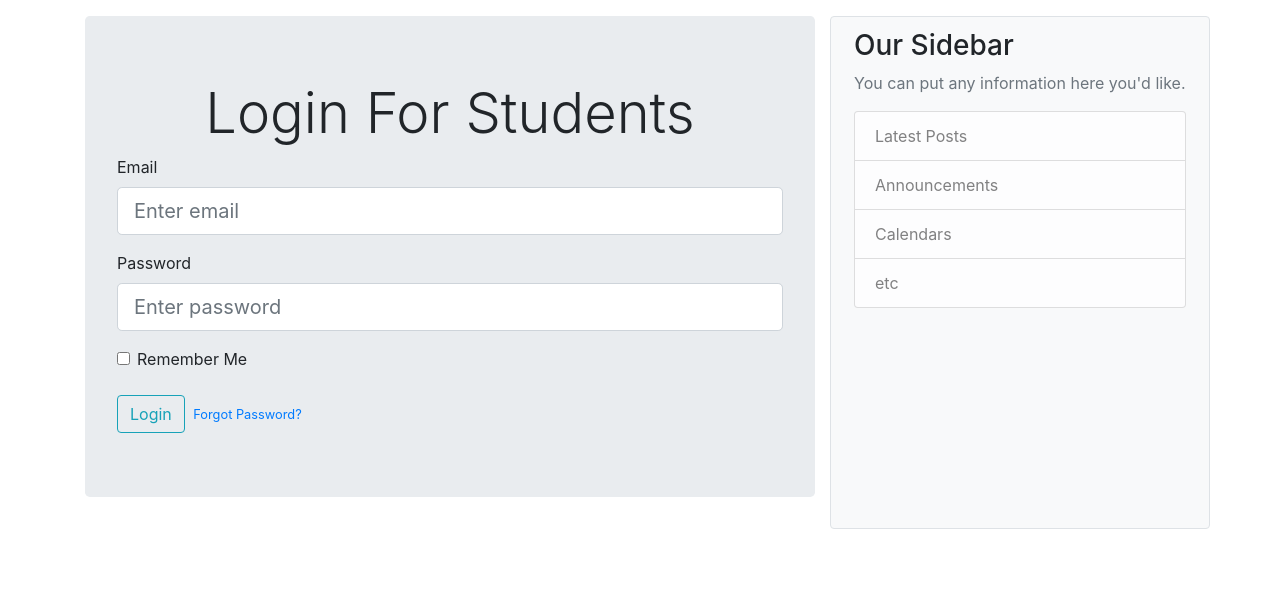
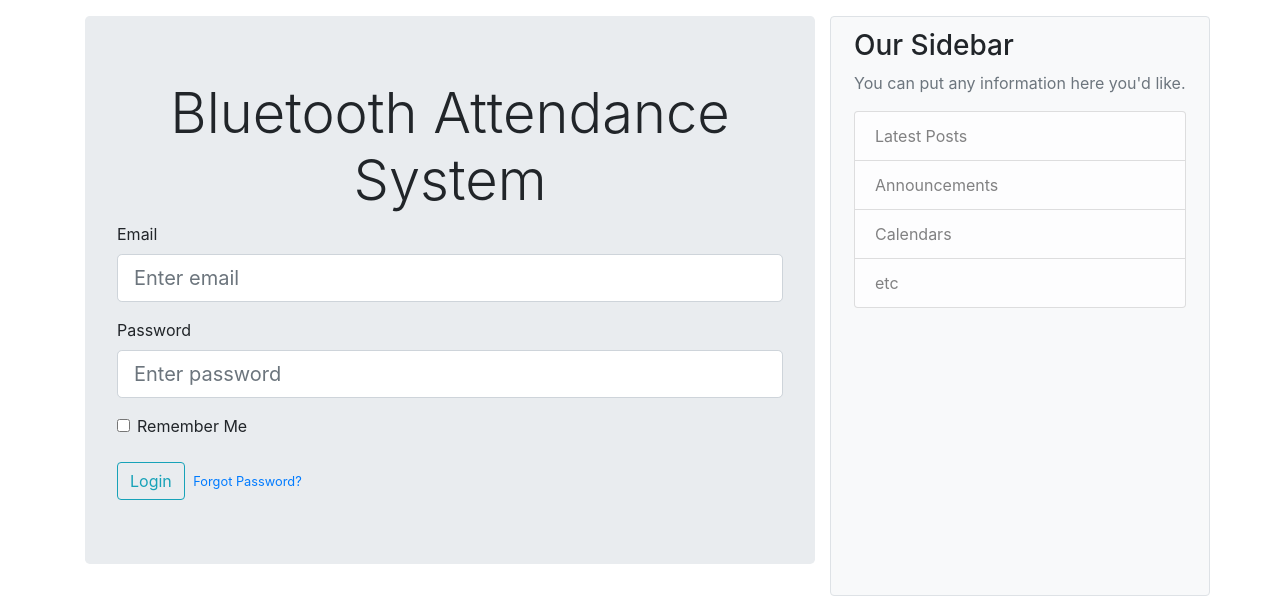
Before and after one commit to k3v007/bluetooth-attendance, a Flask app: page /login in a window 1280 px wide. Shown: the part 61-665 px from the top of the page. Run offline with Flask 2, Linux system fonts and the light colour scheme; parts of the project's set-up code (start-up, migrations or seed data) failed here and were passed over; some libraries are stand-ins or nearby versions.

Commit message:
switched to users.login

```diff
--- a/btattendance/__init__.py
+++ b/btattendance/__init__.py
@@ -24,7 +24,7 @@ def create_app():
     login_manager.init_app(app)
     mail.init_app(app)
 
-    login_manager.login_view = 'students.login'
+    login_manager.login_view = 'users.login'
     login_manager.login_message_category = 'warning'
 
     from btattendance.users.students.views import students  # noqa
--- a/btattendance/templates/login.html
+++ b/btattendance/templates/login.html
@@ -2,7 +2,7 @@
 
 {% block body %}
 <div class="jumbotron mt-3">
-  <h1 class="display-4 text-center">Login For Students</h1>
+  <h1 class="display-4 text-center">Bluetooth Attendance System</h1>
   <div class="content-section">
     <form action="" , method="POST">
       {{ form.hidden_tag() }}
--- a/btattendance/templates/registerPro.html
+++ b/btattendance/templates/registerPro.html
@@ -78,7 +78,7 @@
   </div>
   <div class="pt-3 text-center">
     <small class="text-muted">
-      Already have an account? <a class="ml-1" href="{{ url_for('students.login') }}">Log In</a>
+      Already have an account? <a class="ml-1" href="{{ url_for('users.login') }}">Log In</a>
     </small>
   </div>
 </div>
--- a/btattendance/templates/registerStu.html
+++ b/btattendance/templates/registerStu.html
@@ -104,7 +104,7 @@
   </div>
   <div class="pt-3 text-center">
     <small class="text-muted">
-      Already have an account? <a class="ml-1" href="{{ url_for('students.login') }}">Log In</a>
+      Already have an account? <a class="ml-1" href="{{ url_for('users.login') }}">Log In</a>
     </small>
   </div>
 </div>
--- a/btattendance/users/students/views.py
+++ b/btattendance/users/students/views.py
@@ -32,7 +32,7 @@ def register():
         db.session.add(student)
         db.session.commit()
         flash('Account created successfully! Please Log In.', 'success')
-        return redirect(url_for('students.login'))
+        return redirect(url_for('users.login'))
     return render_template('registerStu.html', form=form, title='Register')
 
 
@@ -110,7 +110,7 @@ def reset_request():
         student = Student.query.filter_by(email=form.email.data).first()
         send_reset_mail(student)
         flash('An email has been sent with the instructions to reset your password!', 'warning')
-        return redirect(url_for('students.login'))
+        return redirect(url_for('users.login'))
 
     return render_template('reset_request.html', title='Reset Password',
                            form=form)
@@ -129,7 +129,7 @@ def reset_password(token):
         student.password_hash = student.generate_password(form.password.data)
         db.session.commit()
         flash("Your password has been reset successfully! Please Login")
-        return redirect(url_for('students.login'))
+        return redirect(url_for('users.login'))
 
     return render_template('reset_password.html', title='Reset Password',
                            form=form)
--- a/btattendance/users/views.py
+++ b/btattendance/users/views.py
@@ -5,35 +5,47 @@ from flask_mail import Message
 
 from btattendance import admin, db, mail
 from btattendance.models import (Attendance, Course, Department, Section,
-                                 Student, Teacher)
+                                 Student, Teacher, User)
 from btattendance.users.forms import (LoginForm, RequestResetForm,
                                       ResetPasswordForm)
 
 users = Blueprint("users", __name__)
 
 
-# Student login
+# User login
 @users.route('/login', methods=['GET', 'POST'])
 def login():
     if current_user.is_authenticated:
-        if current_user.type == "student":
+        user_type = current_user.type
+        if user_type == "student":
             return redirect(url_for('students.dashboard'))
         else:
             return redirect(url_for('teachers.dashboard'))
+
     form = LoginForm()
     if form.validate_on_submit():
-        user = Student.query.filter_by(email=form.email.data).first()
+        user = User.query.filter_by(email=form.email.data).first()
+
         if user and user.check_password(form.password.data):
             login_user(user, remember=form.remember.data)
             next_page = request.args.get('next')
             flash(f'Welcome {user.name}!', 'success')
-            return redirect(next_page) if next_page else redirect(url_for('students.dashboard'))
+
+            if next_page:
+                print(next_page)
+                return redirect(next_page)
+            else:
+                if user_type == "students":
+                    return redirect(url_for("students.dashboard"))
+                else:
+                    return redirect(url_for("teachers.dashboard"))
         else:
             flash(f'Invalid username or password!', category='danger')
+
     return render_template('login.html', form=form, title='Login')
 
 
-# Logout
+# User Logout
 @users.route('/logout')
 def logout():
     if current_user.is_authenticated:
```
